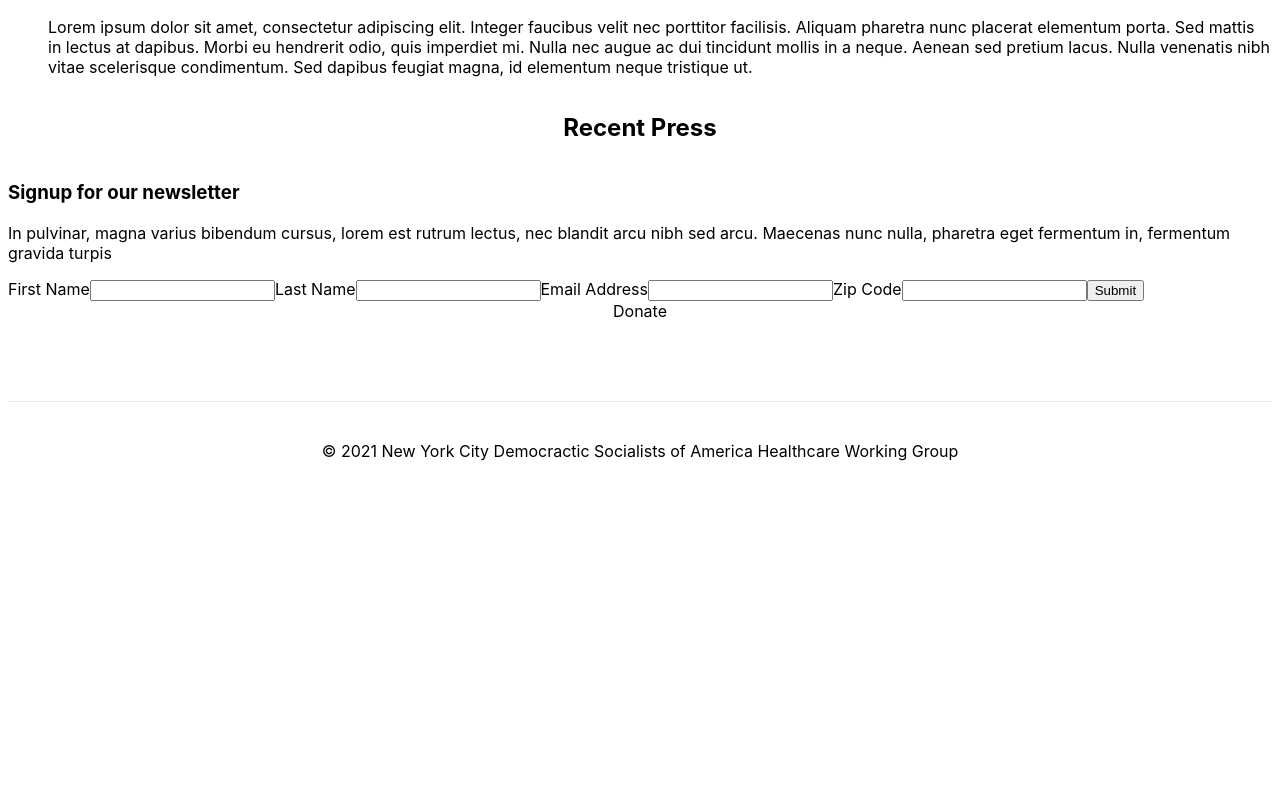
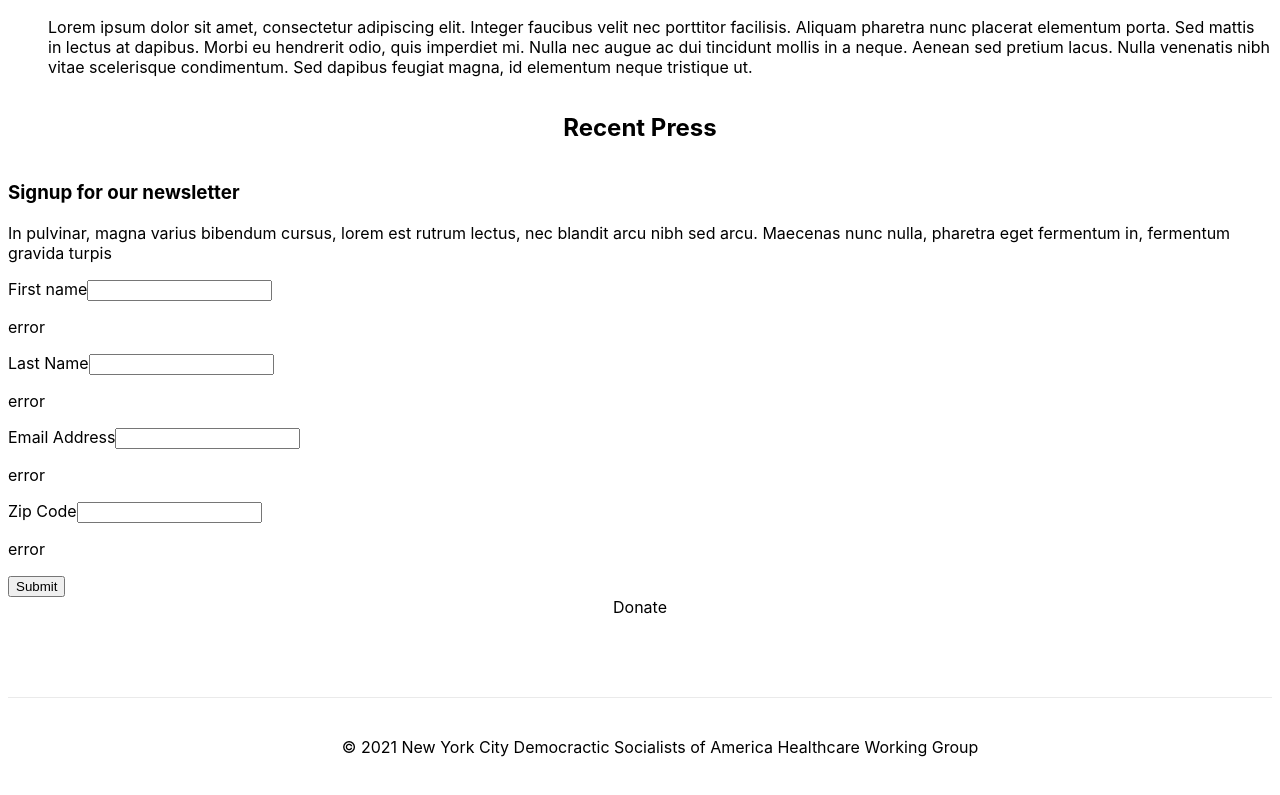
Before and after one commit to iwillig/dsa-hwg-site, a Next.js app: page / in a window 1280 px wide. Shown: the part 767-1562 px from the top of the page. Before the commit the page ends 1268 px from the top, so only its background shows below. Built offline with nearby package versions, Linux system fonts and the light colour scheme.

Commit message:
Add signup form

```diff
--- a/pages/_app.js
+++ b/pages/_app.js
@@ -1,7 +1,7 @@
 import '../styles/globals.css'
 
-function MyApp({ Component, pageProps }) {
+function HWGSite({ Component, pageProps }) {
   return <Component {...pageProps} />
 }
 
-export default MyApp
+export default HWGSite
--- a/pages/index.js
+++ b/pages/index.js
@@ -3,6 +3,7 @@ import styles from '../styles/Home.module.css'
 import { SocialIcon } from 'react-social-icons';
 import Link from 'next/link'
 import React from "react";
+import { useForm } from "react-hook-form";
 
 // Source Events from action work
 
@@ -51,7 +52,26 @@ const NavLinks = [
 const renderInformation = {
   signUpData: {
     title: "Signup for our newsletter",
-    description: "In pulvinar, magna varius bibendum cursus, lorem est rutrum lectus, nec blandit arcu nibh sed arcu. Maecenas nunc nulla, pharetra eget fermentum in, fermentum gravida turpis"
+    description: "In pulvinar, magna varius bibendum cursus, lorem est rutrum lectus, nec blandit arcu nibh sed arcu. Maecenas nunc nulla, pharetra eget fermentum in, fermentum gravida turpis",
+    formFields: [
+      {
+        htmlName: "firstName",
+        displayName: "First name",
+        hookFormArgs: { required: true }
+      },
+      {
+        htmlName: "lastName",
+        displayName: "Last Name"
+      },
+      {
+        htmlName: "emailAddress",
+        displayName: "Email Address"
+      },
+      {
+        htmlName: "zipCode",
+        displayName: "Zip Code"
+      }
+    ]
   },
 
   copyRightData: {
@@ -81,7 +101,7 @@ const NavMenu = () => {
 
 const FooterNavMenu = () => {
   return (
-    <div>
+    <>
       <ul>
         {NavLinks.map((x) => {
           <li key={x.href}>
@@ -89,7 +109,7 @@ const FooterNavMenu = () => {
           </li>
         })}
       </ul>
-    </div>
+    </>
   )
 }
 
@@ -103,58 +123,49 @@ const CopyRight = () => {
 
 const Footer = () => {
   return (
-    <div>
+    <>
       <FooterNavMenu/>
       <CopyRight/>
-    </div>
+    </>
   );
 }
 
 const SplashScreen = (props) => {
   return (
-    <h1 className={styles.title}>
-      NYC DSA Healthcare Working Group
-    </h1>
+    <>
+      <h1 className={styles.title}>
+        NYC DSA Healthcare Working Group
+      </h1>
+    </>
   );
 }
 
-class SignupForm extends React.Component {
-  constructor(props) {
-    super(props);
+const SignupForm = () => {
+  const { register, handleSubmit, watch, errors } = useForm();
 
-    this.handleChange = this.handleChange.bind(this);
-    this.handleSubmit = this.handleSubmit.bind(this);
+  const onSubmit = (data) => {
+    console.log(data);
+    console.log(errors);
   }
 
-  handleChange(event) {
-    this.setState({value: event.target.value});
-  }
-  handleSubmit(event) {
-    alert('A name was submitted: ' + this.state.value);
-    event.preventDefault();
-  }
-  render() {
-    return (<form onSubmit={this.handleSubmit}>
-      <label>
-        First Name
-        <input type="text" value="" onChange={this.handleChange} />
-      </label>
-      <label>
-        Last Name
-        <input type="text" value="" onChange={this.handleChange} />
-      </label>
-      <label>
-        Email Address
-        <input type="text" value="" onChange={this.handleChange} />
-      </label>
-      <label>
-        Zip Code
-        <input type="text" value="" onChange={this.handleChange} />
-      </label>
+  return (
+    <form onSubmit={handleSubmit(onSubmit)}>
+      {renderInformation.signUpData.formFields.map(x =>
+        <>
+        <label key={x.htmlName}>
+          {x.displayName}
+          <input name={x.htmlName}
+                 type="text"
+                 ref={register(x.hookFormArgs)}/>
+        </label>
+        <p key={`error-${x.htmlName}`}>
+          error {errors[x.htmlName]}
+        </p>
+        </>
+      )}
       <input type="submit" value="Submit" />
     </form>
-    )
-  }
+  )
 }
 
 const Signup = () => {
```
